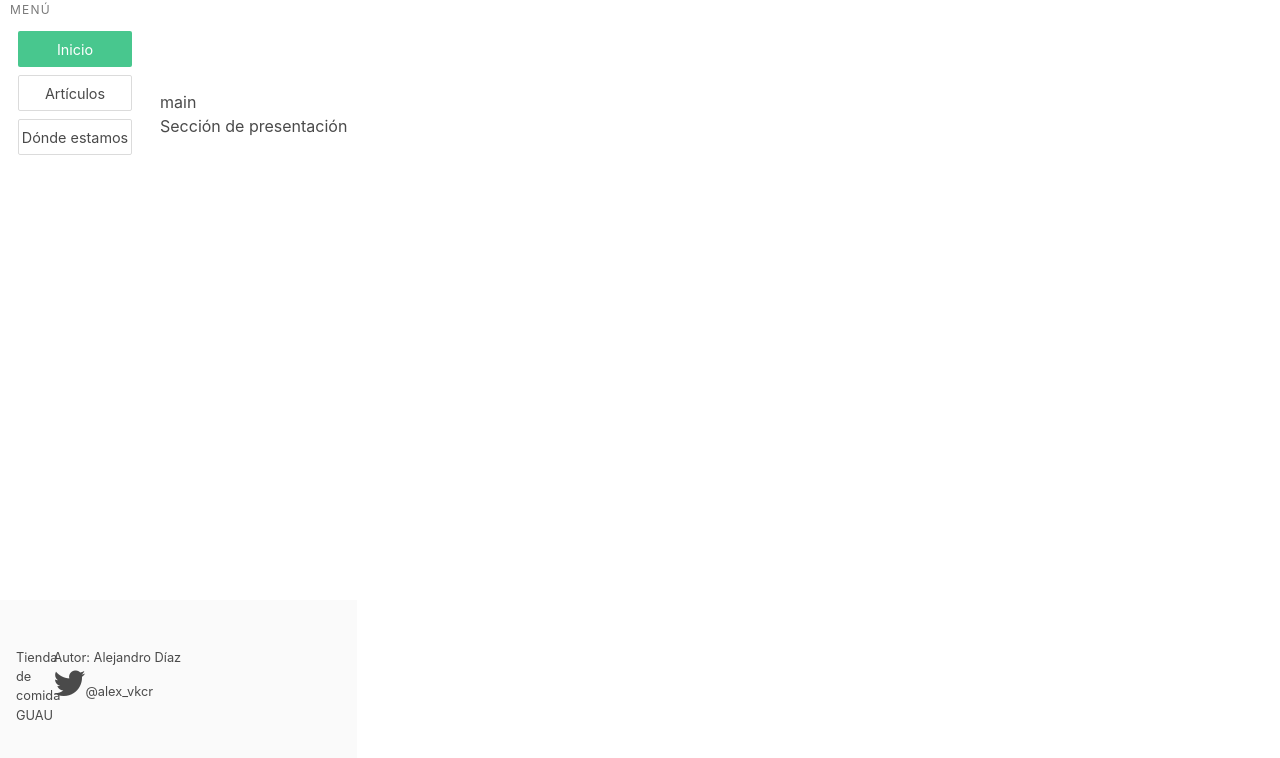
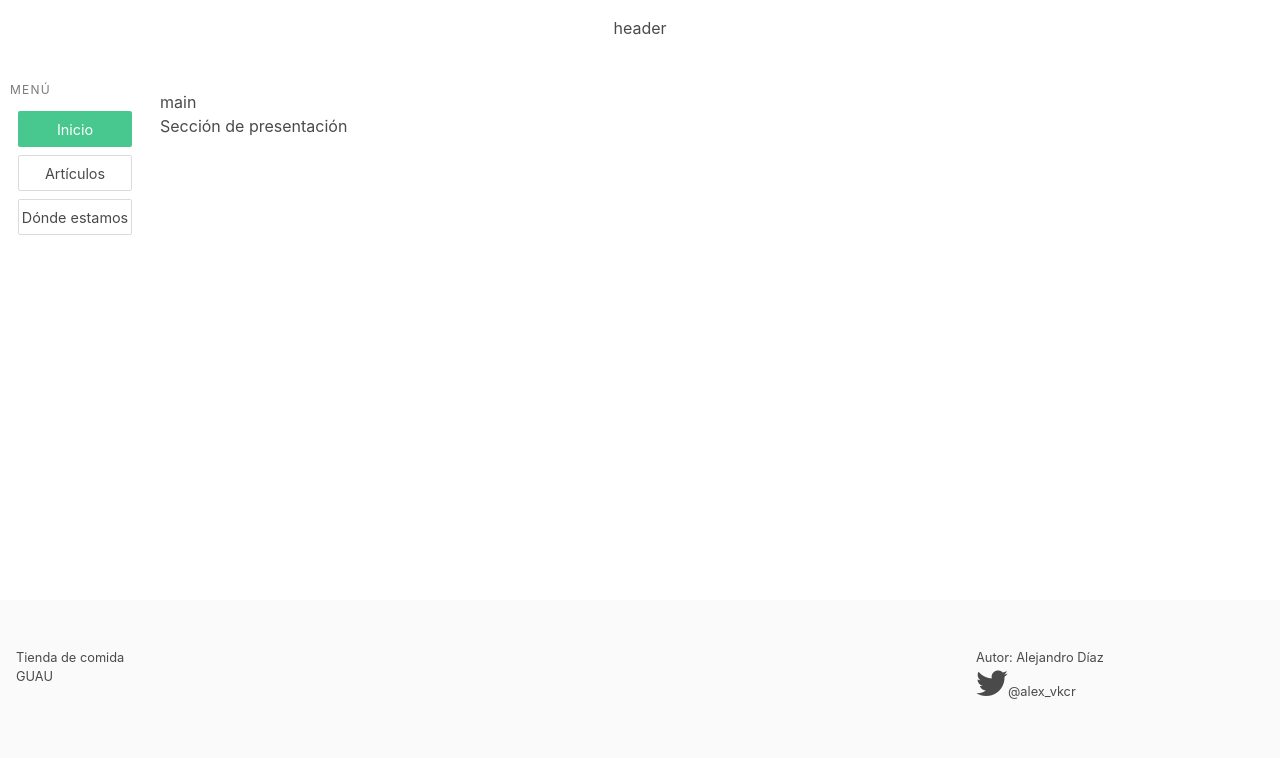
Before and after one commit to alexvkcr/shop, a Vue app in the folder shop/: page / in a window 1280 px wide. Shown: the top 758 px of the page. Built offline with nearby package versions, Linux system fonts and the light colour scheme.

Commit message:
fixed App, it had the Header missing

```diff
--- a/shop/src/App.vue
+++ b/shop/src/App.vue
@@ -1,5 +1,6 @@
 <template>
   <div id="app">
+    <app-header class="header"></app-header>
     <side-bar class="side-bar"></side-bar>
     <div class="main">main<router-view></router-view></div>
     <app-footer class="footer"></app-footer>
@@ -27,6 +28,7 @@ export default {
   left: 0;
   top: 0;
   height: 100%;
+  width: 100%;
   display: grid; /*son bloques, con inline-grid es un grid que no pega saltos de linea*/
   grid-template-columns: 100%;
   grid-template-rows: 10vh 65vh 25vh;
```
